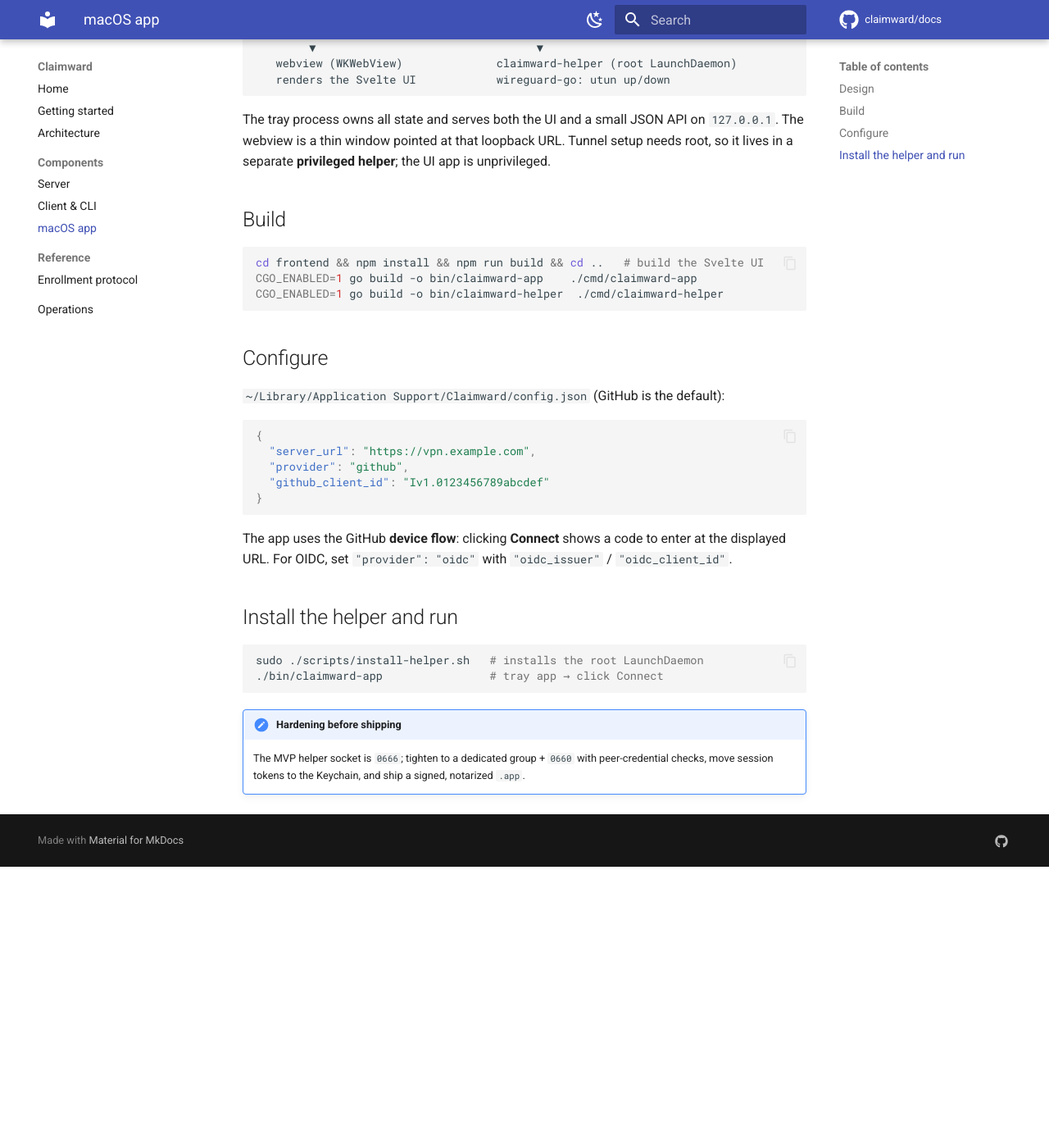
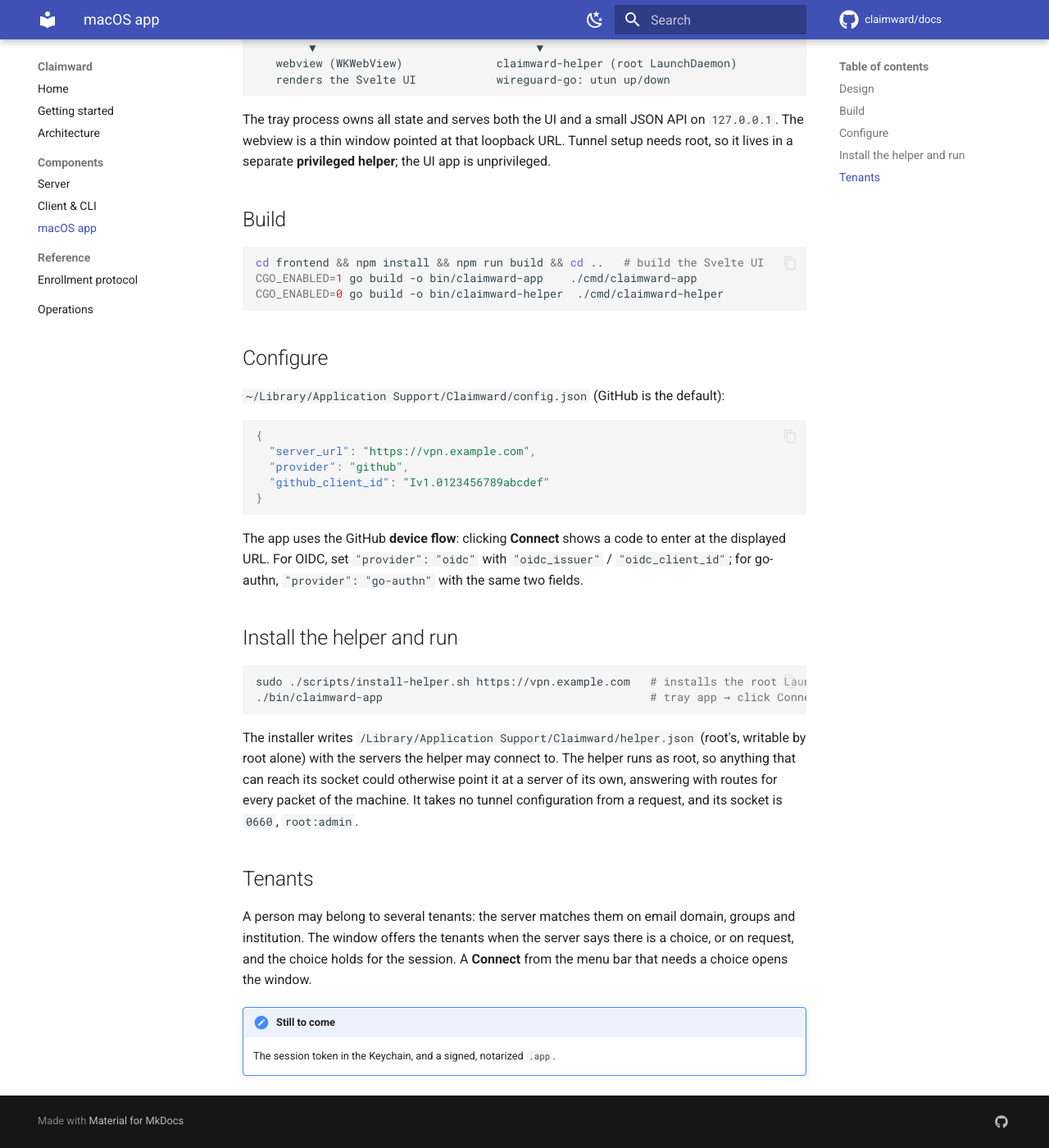
Before and after one commit to claimward/docs, an MkDocs documentation site: the page built from docs/components/macos-app.md, in a window 1280 px wide and 1400 px high, scrolled down 378 px. Shown: the whole window at 82% size. Built offline with MkDocs 1.6.1 and Material for MkDocs 9.7.7, drawn with Linux system fonts in a browser that asks for light colours; comment, search, counter and statistics services are not loaded; the version menu is left out; before the commit the page ends 1435 px from its top, so only the background shows below that.

Commit message:
Tenants, the hardened helper, and the v0.1.0 status (#7)
Co-authored-by: Claude Opus 5.5 (1M context) <noreply@anthropic.com>

````diff
--- a/docs/components/macos-app.md
+++ b/docs/components/macos-app.md
@@ -9,7 +9,7 @@ single-page app rendered in a webview**.
  claimward-app (tray process)
  ├─ systray            menu: status / Connect / Disconnect / Open / Quit
  ├─ uiserver           loopback HTTP: embedded Svelte SPA + token-guarded JSON API
- └─ appcore            OIDC login, enroll, drive the helper
+ └─ appcore            sign-in, tenant choice, drive the helper (claimward-vpn-client)
         │ spawns "ui" subprocess          │ Unix socket (JSON)
         ▼                                 ▼
    webview (WKWebView)              claimward-helper (root LaunchDaemon)
@@ -26,7 +26,7 @@ unprivileged.
 ```sh
 cd frontend && npm install && npm run build && cd ..   # build the Svelte UI
 CGO_ENABLED=1 go build -o bin/claimward-app    ./cmd/claimward-app
-CGO_ENABLED=1 go build -o bin/claimward-helper  ./cmd/claimward-helper
+CGO_ENABLED=0 go build -o bin/claimward-helper  ./cmd/claimward-helper
 ```
 
 ## Configure
@@ -43,16 +43,29 @@ CGO_ENABLED=1 go build -o bin/claimward-helper  ./cmd/claimward-helper
 
 The app uses the GitHub **device flow**: clicking **Connect** shows a code to
 enter at the displayed URL. For OIDC, set `"provider": "oidc"` with
-`"oidc_issuer"` / `"oidc_client_id"`.
+`"oidc_issuer"` / `"oidc_client_id"`; for go-authn, `"provider": "go-authn"`
+with the same two fields.
 
 ## Install the helper and run
 
 ```sh
-sudo ./scripts/install-helper.sh   # installs the root LaunchDaemon
-./bin/claimward-app                # tray app → click Connect
+sudo ./scripts/install-helper.sh https://vpn.example.com   # installs the root LaunchDaemon
+./bin/claimward-app                                        # tray app → click Connect
 ```
 
-!!! note "Hardening before shipping"
-    The MVP helper socket is `0666`; tighten to a dedicated group + `0660` with
-    peer-credential checks, move session tokens to the Keychain, and ship a
-    signed, notarized `.app`.
+The installer writes `/Library/Application Support/Claimward/helper.json`
+(root's, writable by root alone) with the servers the helper may connect to.
+The helper runs as root, so anything that can reach its socket could otherwise
+point it at a server of its own, answering with routes for every packet of the
+machine. It takes no tunnel configuration from a request, and its socket is
+`0660`, `root:admin`.
+
+## Tenants
+
+A person may belong to several tenants: the server matches them on email
+domain, groups and institution. The window offers the tenants when the server
+says there is a choice, or on request, and the choice holds for the session.
+A **Connect** from the menu bar that needs a choice opens the window.
+
+!!! note "Still to come"
+    The session token in the Keychain, and a signed, notarized `.app`.
````
Also changed, not shown: docs/components/server.md (+11 -0 lines), docs/getting-started.md (+4 -2 lines), docs/index.md (+3 -2 lines).
